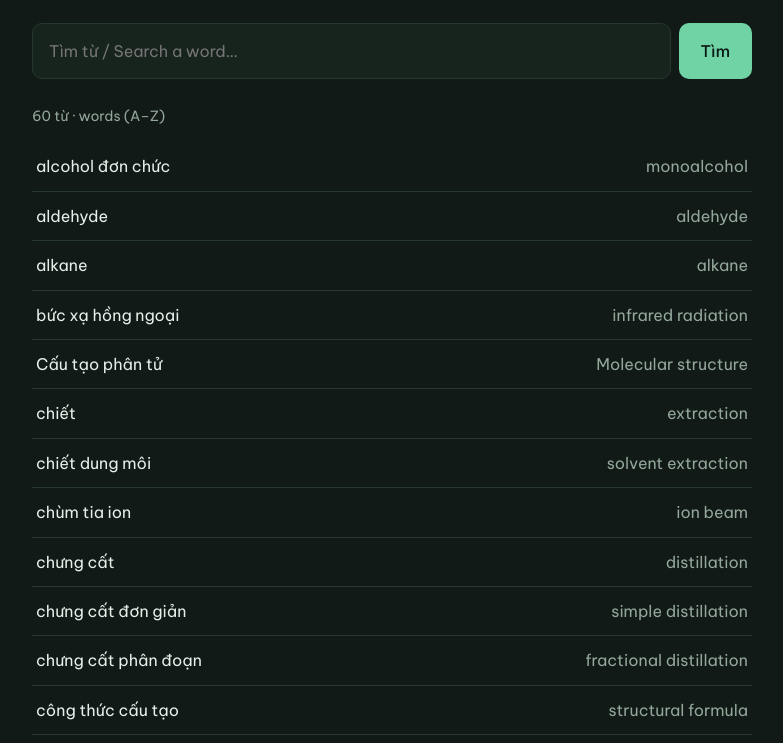
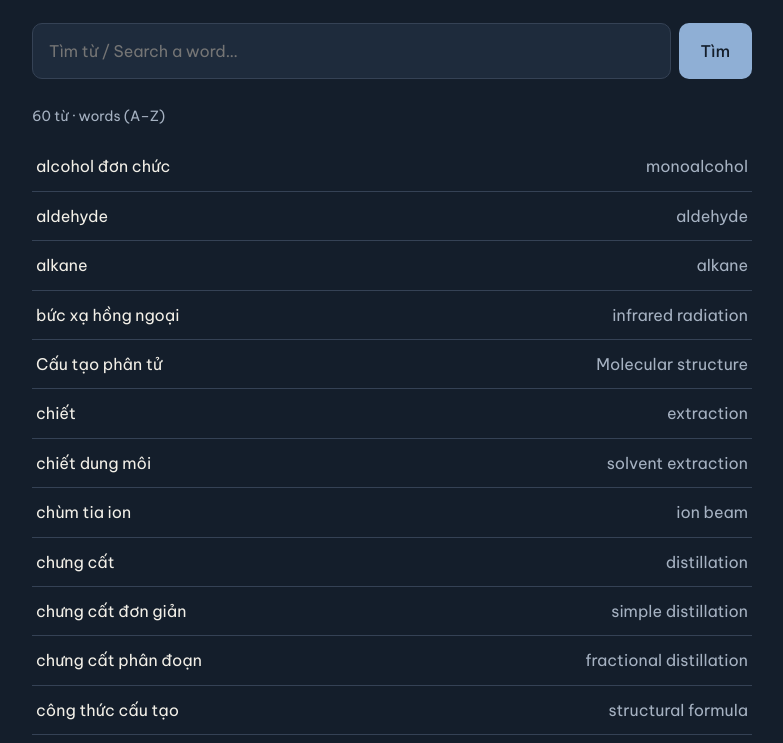
Before and after one commit to HTQUAN29/ESL, a plain HTML site: page index.html in a window 1280 px wide. Shown: the part 129-872 px from the top of the page, without its empty margins (248-1031 px from the left). Drawn offline with Linux system fonts and the dark colour scheme.

Commit message:
Update index.html

```diff
--- a/index.html
+++ b/index.html
@@ -8,9 +8,9 @@
 <link rel="preconnect" href="https://fonts.gstatic.com" crossorigin>
 <link href="https://fonts.googleapis.com/css2?family=Be+Vietnam+Pro:wght@400;500;600&family=Source+Serif+4:opsz,wght@8..60,600&display=swap" rel="stylesheet">
 <style>
-  :root { --bg:#f3f6f4; --ink:#17261f; --muted:#5d6e65; --line:#cfdad3; --accent:#1f6b4f; --mark:#ffe27a; --card:#fff; --onaccent:#fff; }
+  :root { --bg:#FAF9F6; --ink:#23354D; --muted:#5d6e65; --line:#D9DEE5; --accent:#344F73; --mark:#F3E5AE; --card:#fff; --onaccent:#fff; }
   @media (prefers-color-scheme: dark) {
-    :root { --bg:#111a16; --ink:#e6efe9; --muted:#93a79b; --line:#26372f; --accent:#6fd3a5; --mark:#5c4d12; --card:#17231d; --onaccent:#0c1a14; }
+    :root { --bg:#141E2B; --ink:#F3F0E8; --muted:#A6B2C2; --line:#354255; --accent:#8FAFD5; --mark:#F3E5AE; --card:#1E2B3C; --onaccent:#141E2B; }
   }
   * { box-sizing:border-box; }
   body { margin:0; background:var(--bg); color:var(--ink); font:16px/1.65 "Be Vietnam Pro", system-ui, sans-serif; }
```
